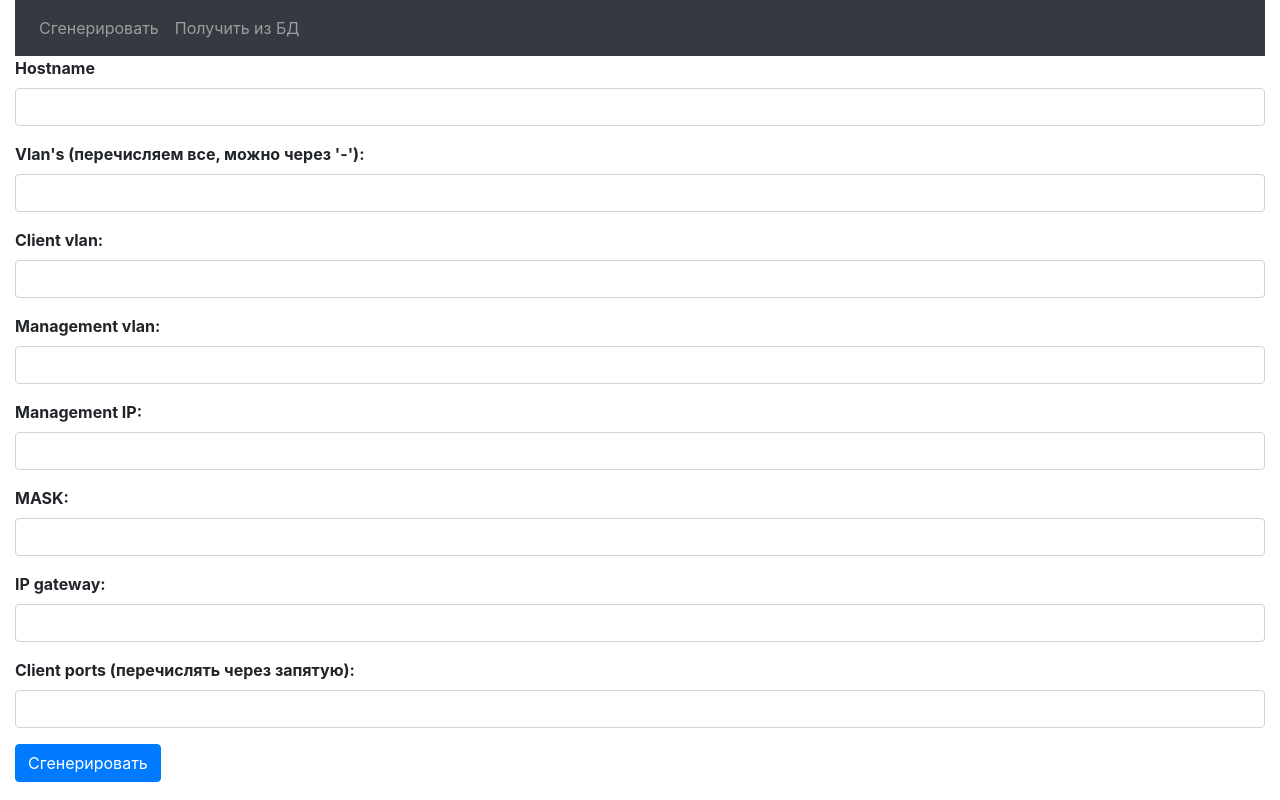
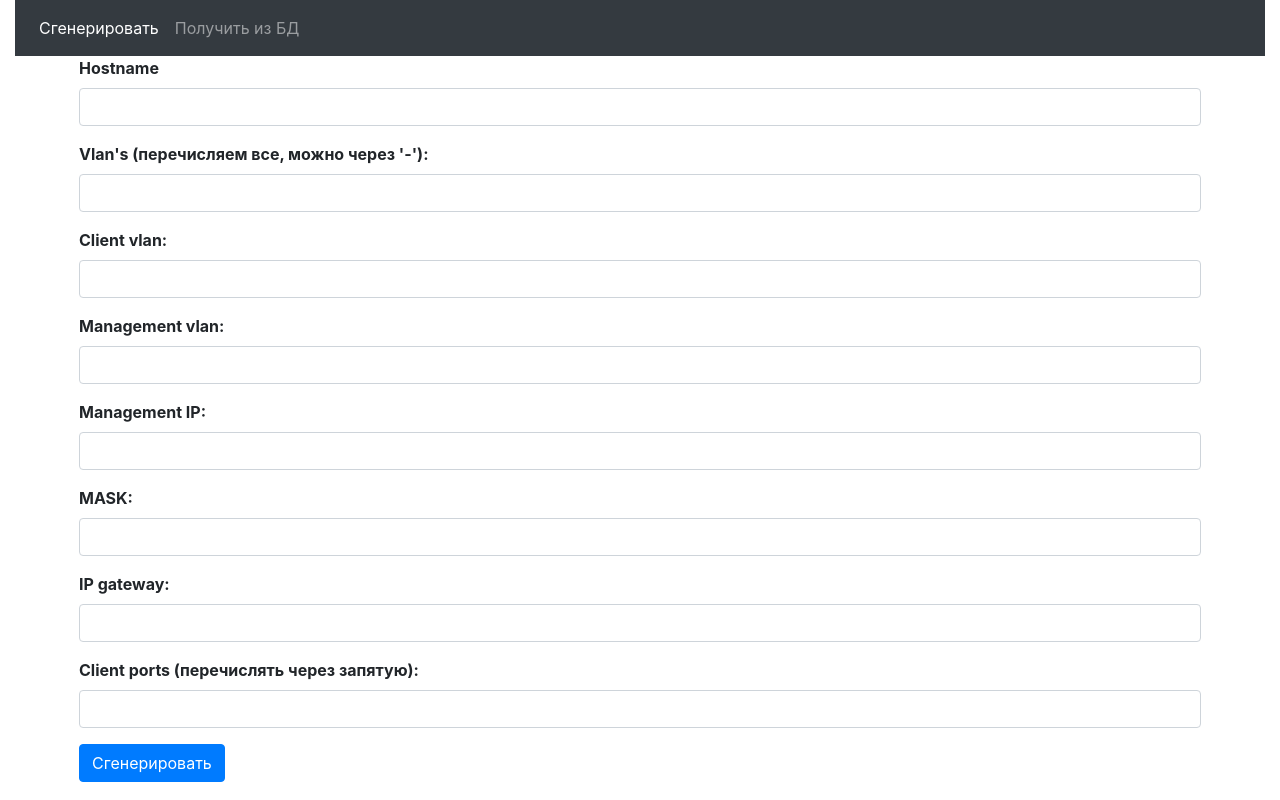
Before and after one commit to dznchkone/autoform_react, a React (Create React App) app: page /generate in a window 1280 px wide. Built offline with nearby package versions, Linux system fonts and the light colour scheme.

Commit message:
Доделал всплывающие сообщения

```diff
--- a/src/App.css
+++ b/src/App.css
@@ -1,6 +1,10 @@
 
 label{
   font-weight: bold;
+}
+
+.form-container {
+  max-width: 90%;
 }
 
 .toast-container {
--- a/src/App.js
+++ b/src/App.js
@@ -14,14 +14,13 @@ function App() {
 
     const handleErrorMessage = (msg)=>  {
         const error = {
-            id: new Date().getMilliseconds(),
+            id: Date.now(),
             msg
         }
         setErrors(errors=>[...errors, error]);
     }
 
     const clearError = (id)=> {
-        console.log(`delete item ${id} in state`);
         const itemIndex = errors.findIndex(item => item.id === id);
         setErrors(errors=>[...errors.slice(0,itemIndex),...errors.slice(itemIndex+1)]);
     }
@@ -32,7 +31,7 @@ function App() {
         <Container fluid>
             <Navigation/>
             <Row className="justify-content-center">
-                <Col>
+                <Col className='form-container'>
                     <Switch>
                         <Route path="/generate">
                             <FormGenerateConfig onError={handleErrorMessage}/>
--- a/src/components/Navigation/Navigation.js
+++ b/src/components/Navigation/Navigation.js
@@ -1,13 +1,17 @@
 import React from "react";
 import {Nav, Navbar} from "react-bootstrap";
-import {Link} from "react-router-dom";
+import {NavLink} from "react-router-dom";
 
 const Navigation = () =>{
     return (
         <Navbar bg="dark" variant="dark">
-            <Nav className="mr-auto">
-                <Link to="generate" className="nav-link" >Сгенерировать</Link>
-                <Link to="getfromdb" className="nav-link">Получить из БД</Link>
+            <Nav>
+                <Nav.Item>
+                    <NavLink to="generate" className="nav-link" activeClassName="active">Сгенерировать</NavLink>
+                </Nav.Item>
+                <Nav.Item>
+                    <NavLink to="getfromdb" className="nav-link" activeClassName="active">Получить из БД</NavLink>
+                </Nav.Item>
             </Nav>
         </Navbar>
     )
--- a/src/components/ToastsContainer/ToastsContainer.js
+++ b/src/components/ToastsContainer/ToastsContainer.js
@@ -22,13 +22,17 @@ function ToastWrapper(props) {
         props.onClear(props.id);
     }
 
+    const getDateAndTime = (timestamp) => {
+        return new Date(timestamp).toLocaleString();
+    }
+
     return (
-        <Toast  onClose={handleClose} delay={3000} autohide>
+        <Toast  onClose={handleClose}>
             <Toast.Header>
-                <strong className="mr-auto">Error!</strong>
-                <small>{props.id}</small>
+                <strong className="mr-auto text-danger">Error!</strong>
+                <small>{getDateAndTime(props.id)}</small>
             </Toast.Header>
-            <Toast.Body>{props.item}</Toast.Body>
+            <Toast.Body className='bg-secondary text-white'>{props.item}</Toast.Body>
         </Toast>
     )
 }
```
